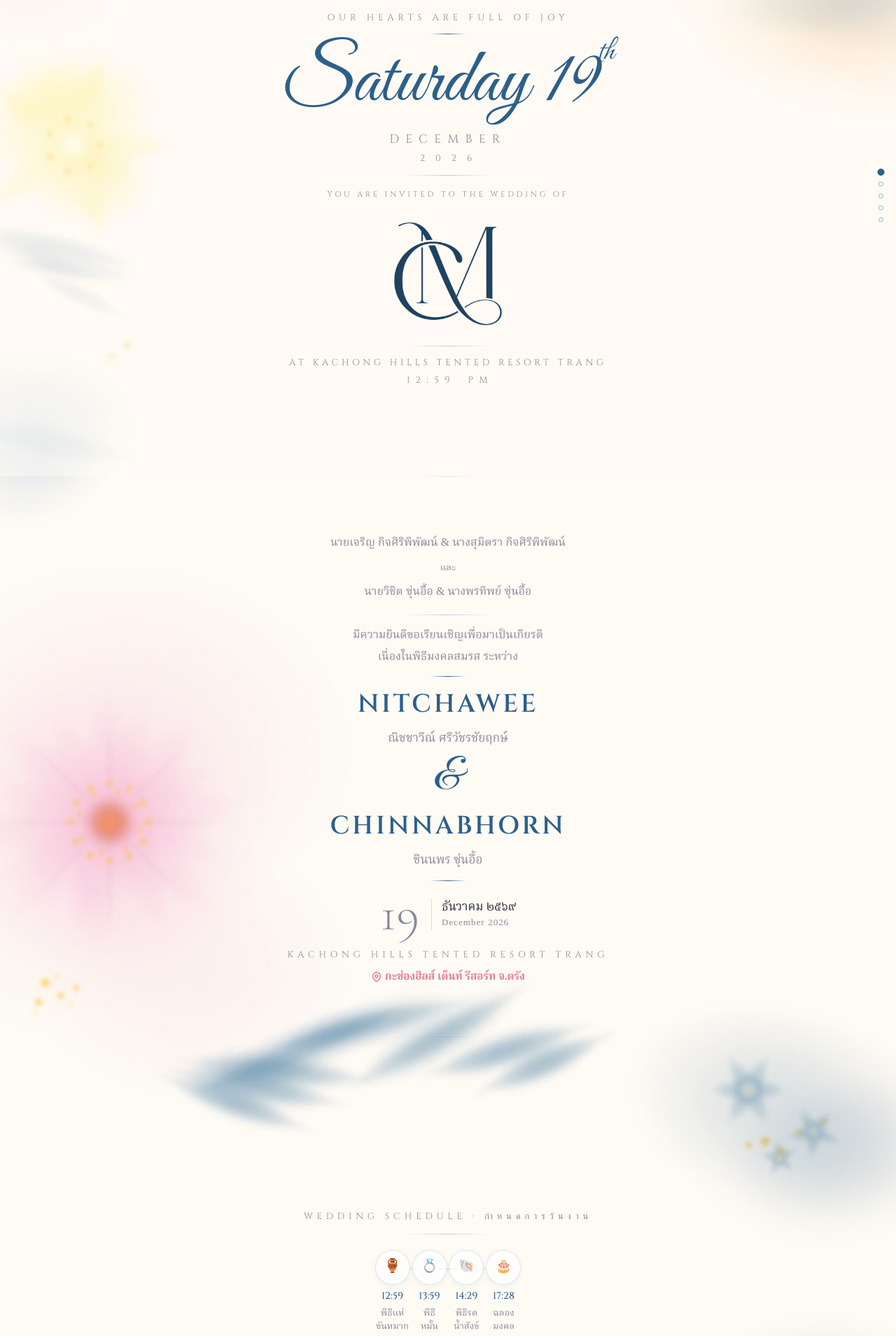
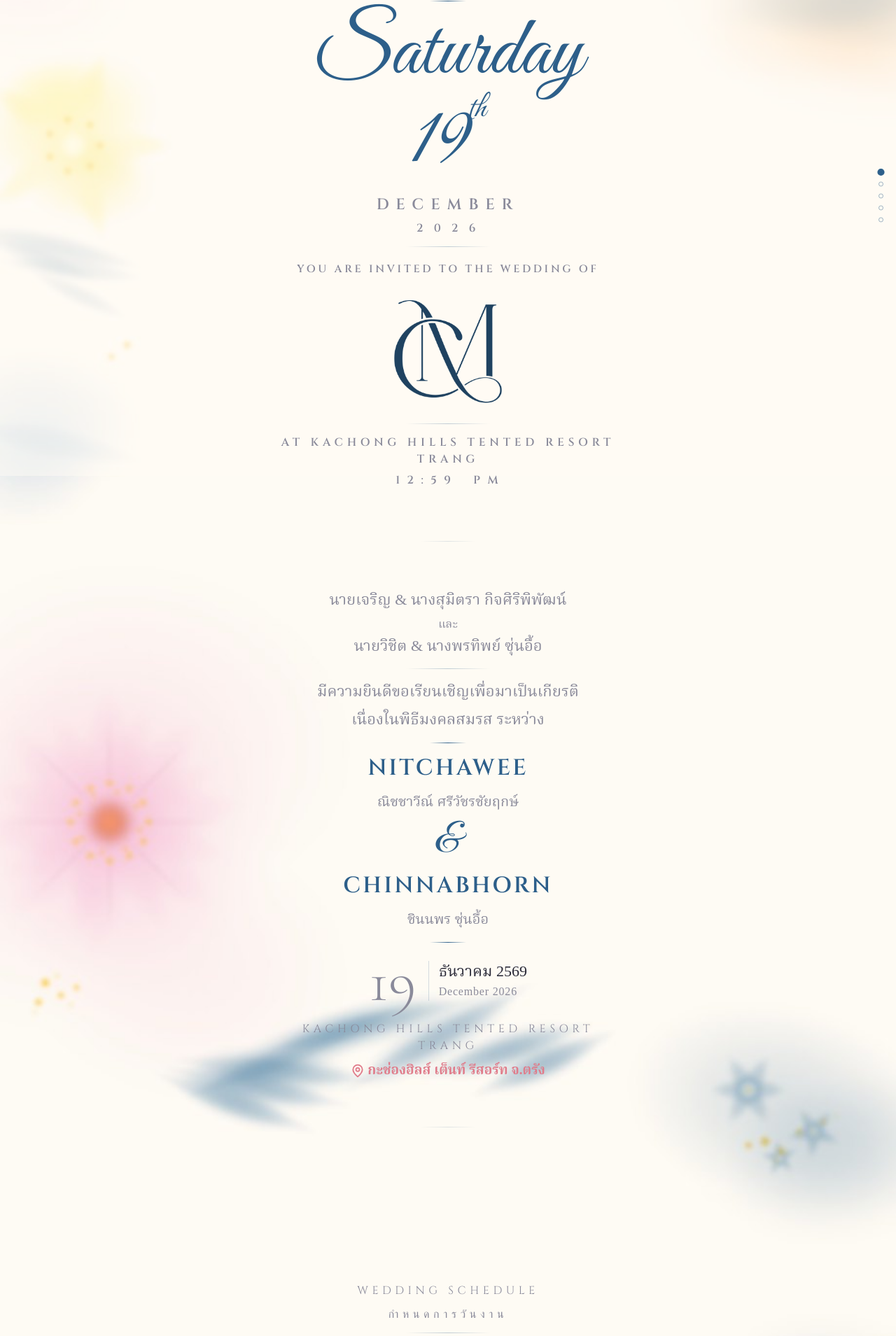
Before and after one commit to 0xchimz/mcwedding.day, a Next.js app: page / in a window 1280 px wide. Shown: the part 120-2029 px from the top of the page at 70% size. Built offline with nearby package versions, Linux system fonts and the light colour scheme.

Commit message:
style: Enhance global typography and layout spacing, and update scroll animation easing and duration.

```diff
--- a/app/globals.css
+++ b/app/globals.css
@@ -34,9 +34,9 @@ body::before {
 .cinzel { font-family: 'Cinzel', serif; }
 .cor { font-family: 'Cormorant Garamond', serif; }
 .thai { font-family: 'Noto Serif Thai', serif; }
-.xs { font-size: clamp(10px, 1.6vw, 13px); letter-spacing: .45em; text-transform: uppercase; color: var(--muted); font-family: 'Cinzel', serif; }
-.sm { font-size: clamp(14px, 2.2vw, 16px); color: var(--muted); line-height: 1.9; }
-.hashtag { font-family: 'Cinzel', serif; font-size: clamp(14px, 2.2vw, 16px); font-weight: 500; color: var(--blue); letter-spacing: .06em; opacity: .85; }
+.xs { font-size: clamp(14px, 2.5vw, 16px); letter-spacing: .35em; text-transform: uppercase; color: var(--muted); font-family: 'Cinzel', serif; }
+.sm { font-size: clamp(18px, 3.5vw, 22px); color: var(--muted); line-height: 1.8; }
+.hashtag { font-family: 'Cinzel', serif; font-size: clamp(16px, 3vw, 20px); font-weight: 500; color: var(--blue); letter-spacing: .06em; opacity: .85; }
 
 /* Scroll-reveal animation (Intersection Observer) */
 .reveal { opacity: 0; transform: translateY(16px); transition: opacity 0.75s cubic-bezier(0.22,1,0.36,1), transform 0.75s cubic-bezier(0.22,1,0.36,1); }
@@ -45,13 +45,14 @@ body::before {
 
 /* COVER */
 #cover { padding-top: 85px; padding-bottom: 75px; }
-#cover .ds { font-size: clamp(72px, 16vw, 110px); line-height: 1.05; }
+#cover .ds { font-size: clamp(80px, 18vw, 120px); line-height: 1.05; font-weight: 500; }
+#cover .xs, #cover .cinzel { font-weight: 700; }
 #cover .logo { width: 178px; height: 178px; object-fit: contain; }
 
 /* NAMES */
-.name-en { font-family: 'Cinzel', serif; font-size: clamp(28px, 5.5vw, 36px); font-weight: 600; color: var(--blue); letter-spacing: .1em; }
-.name-th { font-size: clamp(14px, 2.4vw, 17px); color: var(--muted); }
-.amp { font-family: 'Great Vibes', cursive; font-size: clamp(50px, 9vw, 64px); color: var(--blue); opacity: .65; line-height: 1; }
+.name-en { font-family: 'Cinzel', serif; font-size: clamp(28px, 4.5vw, 32px); font-weight: 600; color: var(--blue); letter-spacing: .1em; }
+.name-th { font-size: clamp(18px, 2.5vw, 20px); color: var(--muted); }
+.amp { font-family: 'Great Vibes', cursive; font-size: clamp(50px, 7vw, 60px); color: var(--blue); opacity: .65; line-height: 1; }
 
 /* TIMELINE */
 .tl-wrap { display: flex; justify-content: space-between; position: relative; width: 100%; padding: 8px 0 4px; }
@@ -65,8 +66,8 @@ body::before {
   border: 1px solid rgba(45,95,138,.16); display: flex; align-items: center; justify-content: center;
   font-size: 19px; position: relative; z-index: 1; box-shadow: 0 3px 10px rgba(0,0,0,.05);
 }
-.tl-time { font-family: 'Cinzel', serif; font-size: clamp(12px, 2vw, 14px); font-weight: 500; color: var(--blue); }
-.tl-lbl { font-size: clamp(11px, 1.8vw, 13px); color: var(--muted); line-height: 1.5; text-align: center; }
+.tl-time { font-family: 'Cinzel', serif; font-size: clamp(16px, 2.5vw, 20px); font-weight: 500; color: var(--blue); }
+.tl-lbl { font-size: clamp(15px, 2.5vw, 18px); color: var(--muted); line-height: 1.5; text-align: center; }
 .th-row { display: flex; gap: 9px; justify-content: center; }
 .th-dot { width: 20px; height: 20px; border-radius: 50%; box-shadow: 0 2px 8px rgba(0,0,0,.12); }
 
@@ -94,9 +95,9 @@ body::before {
   background: #ede8e2;
 }
 .pf img { width: 100%; height: 100%; object-fit: cover; display: block; }
-.cap-s { font-family: 'Great Vibes', cursive; font-size: clamp(28px, 5vw, 36px); color: var(--blue); display: block; margin-bottom: 3px; }
-.cap-th { font-size: clamp(13px, 2.1vw, 15px); color: var(--muted); line-height: 1.8; }
-.pnum { font-family: 'Cormorant Garamond', serif; font-size: clamp(12px, 1.8vw, 14px); letter-spacing: .3em; color: rgba(45,95,138,.25); font-style: italic; }
+.cap-s { font-family: 'Great Vibes', cursive; font-size: clamp(32px, 6vw, 40px); color: var(--blue); display: block; margin-bottom: 3px; }
+.cap-th { font-size: clamp(16px, 2.8vw, 20px); color: var(--muted); line-height: 1.8; }
+.pnum { font-family: 'Cormorant Garamond', serif; font-size: clamp(14px, 2vw, 18px); letter-spacing: .3em; color: rgba(45,95,138,.25); font-style: italic; }
 
 /* CLOSING */
 .c-grid { display: grid; grid-template-columns: 1fr 1fr; gap: 10px; width: 100%; }
--- a/app/page.tsx
+++ b/app/page.tsx
@@ -46,8 +46,8 @@ export default function WeddingEcard() {
   // Keep ref in sync with state so event handlers can read latest value
   useEffect(() => { activeSectionRef.current = activeSection; }, [activeSection]);
 
-  // easeOutExpo – fast start, smooth gentle deceleration at the end
-  const easeOutExpo = (t: number) => t === 1 ? 1 : 1 - Math.pow(2, -10 * t);
+  // easeInOutCubic – smooth start and smooth deceleration
+  const easeInOutCubic = (t: number) => t < 0.5 ? 4 * t * t * t : 1 - Math.pow(-2 * t + 2, 3) / 2;
 
   // Animate scroll to an exact Y coordinate
   const smoothScrollTo = (targetY: number, onDone?: () => void) => {
@@ -55,12 +55,12 @@ export default function WeddingEcard() {
     const startY = window.scrollY;
     const distance = targetY - startY;
     if (Math.abs(distance) < 2) { isSnapping.current = false; onDone?.(); return; }
-    const duration = Math.min(700, Math.max(350, Math.abs(distance) * 0.5));
+    const duration = Math.min(850, Math.max(500, Math.abs(distance) * 0.6));
     let startTime: number | null = null;
     const step = (ts: number) => {
       if (!startTime) startTime = ts;
       const t = Math.min((ts - startTime) / duration, 1);
-      window.scrollTo(0, startY + distance * easeOutExpo(t));
+      window.scrollTo(0, startY + distance * easeInOutCubic(t));
       if (t < 1) {
         rafRef.current = requestAnimationFrame(step);
       } else {
@@ -104,7 +104,7 @@ export default function WeddingEcard() {
     // This is the only reliable solution for Mac trackpad inertia —
     // we don't try to detect when inertia ends, we just freeze input.
     const WHEEL_THRESHOLD = 30;
-    const LOCK_MS = 950; // longer than max animation (700ms) + inertia buffer
+    const LOCK_MS = 1000; // longer than max animation (850ms) + inertia buffer
     let locked = false;
     let lockTimer: ReturnType<typeof setTimeout> | null = null;
 
@@ -193,14 +193,14 @@ export default function WeddingEcard() {
             Saturday 19<sup style={{ fontSize: '.38em', verticalAlign: 'super' }}>th</sup>
           </R>
           <R className="cinzel" delay={0.2} >
-            <div style={{ fontSize: '17px', letterSpacing: '.55em', color: 'var(--muted)' }}>DECEMBER</div>
+            <div style={{ fontSize: '22px', letterSpacing: '.45em', color: 'var(--muted)' }}>DECEMBER</div>
           </R>
           <R className="xs" delay={0.2}>
             <div style={{ marginTop: '-5px' }}>2 0 2 6</div>
           </R>
           <R className="div-lg" delay={0.2} />
           <R className="cinzel" delay={0.3}>
-            <div style={{ fontSize: '11px', letterSpacing: '.35em', color: 'var(--muted)', lineHeight: '2.4' }}>
+            <div style={{ fontSize: '15px', letterSpacing: '.25em', color: 'var(--muted)', lineHeight: '2.4' }}>
               YOU ARE INVITED TO THE WEDDING OF
             </div>
           </R>
@@ -221,10 +221,10 @@ export default function WeddingEcard() {
         {/* ══ NAMES ══ */}
         <div className="sec" id="names">
           <R className="thai sm" >
-            <div style={{ lineHeight: '2.2' }}>
-              นายเจริญ กิจศิริพิพัฒน์ &amp; นางสุมิตรา กิจศิริพิพัฒน์<br />
-              <span style={{ fontSize: '13px' }}>และ</span><br />
-              นายวิชิต ซุ่นอื้อ &amp; นางพรทิพย์ ซุ่นอื้อ
+            <div style={{ lineHeight: '1.5' }}>
+              นายเจริญ &amp; นางสุมิตรา กิจศิริพิพัฒน์<br />
+              <span style={{ fontSize: '16px' }}>และ</span><br />
+              นายวิชิต &amp; นางพรทิพย์ ซุ่นอื้อ
             </div>
           </R>
           <R className="div-lg" delay={0.1} />
@@ -242,10 +242,10 @@ export default function WeddingEcard() {
           <R className="div" delay={0.4} />
           <R delay={0.4}>
             <div style={{ display: 'flex', alignItems: 'center', gap: '17px', justifyContent: 'center' }}>
-              <div className="cor" style={{ fontSize: '70px', fontWeight: '300', color: 'var(--muted)', lineHeight: '1' }}>19</div>
+              <div className="cor" style={{ fontSize: '85px', fontWeight: '300', color: 'var(--muted)', lineHeight: '1' }}>19</div>
               <div style={{ textAlign: 'left', borderLeft: '1px solid rgba(45,95,138,.2)', paddingLeft: '14px' }}>
-                <div className="thai" style={{ fontSize: '17px', color: 'var(--text)' }}>ธันวาคม ๒๕๖๙</div>
-                <div style={{ fontSize: '13px', letterSpacing: '.08em', color: 'var(--muted)' }}>December 2026</div>
+                <div className="thai" style={{ fontSize: '22px', color: 'var(--text)' }}>ธันวาคม 2569</div>
+                <div style={{ fontSize: '16px', letterSpacing: '.05em', color: 'var(--muted)' }}>December 2026</div>
               </div>
             </div>
           </R>
@@ -253,9 +253,9 @@ export default function WeddingEcard() {
             <div style={{ marginTop: '4px' }}>KACHONG HILLS TENTED RESORT TRANG</div>
           </R>
           <R className="thai" delay={0.5}>
-            <div style={{ fontSize: '15px' }}>
+            <div style={{ fontSize: '19px' }}>
               <a href="https://maps.app.goo.gl/Lv1XmGrwo2rdrdw57" target="_blank" rel="noopener noreferrer" style={{ display: 'inline-flex', alignItems: 'center', gap: '4px', color: '#e07b8a', textDecoration: 'none', fontWeight: 600 }}>
-                <MapPin size={16} strokeWidth={2.2} />
+                <MapPin size={20} strokeWidth={2.2} />
                 กะช่องฮิลส์ เต็นท์ รีสอร์ท จ.ตรัง
               </a>
             </div>
@@ -265,9 +265,10 @@ export default function WeddingEcard() {
 
         {/* ══ TIMELINE ══ */}
         <div className="sec" id="timeline">
-          <R className="xs">WEDDING SCHEDULE · กำหนดการวันงาน</R>
+          <R className="xs">WEDDING SCHEDULE</R>
+          <R className="xs" delay={0.1}>กำหนดการวันงาน</R>
           <R className="div-lg" delay={0.1} />
-          <R delay={0.2}>
+          <R delay={0.2} className="w-full">
             <div className="tl-wrap">
               <div className="tl-item">
                 <div className="tl-icon">🏺</div>
@@ -310,7 +311,7 @@ export default function WeddingEcard() {
         <div className="sec" id="photos" style={{ gap: '12px' }}>
           <R className="xs">OUR JOURNEY TOGETHER</R>
           <R className="div" delay={0.1} />
-          <R delay={0.1}>
+          <R delay={0.1} className="w-full">
             <div className="mag">
               {/* eslint-disable @next/next/no-img-element */}
               <div className="pf m1"><img src="/images/photo-m1.jpg" alt="Photo 1" /></div>
@@ -334,14 +335,14 @@ export default function WeddingEcard() {
         {/* ══ CLOSING ══ */}
         <div className="sec" id="closing" style={{ paddingBottom: '95px' }}>
           <R className="gv" >
-            <div style={{ fontSize: '41px' }}>We&apos;re Getting Married!</div>
+            <div style={{ fontSize: '48px' }}>We&apos;re Getting Married!</div>
           </R>
           <R delay={0.2}>
             {/* eslint-disable-next-line @next/next/no-img-element */}
             <img src="/images/logo-closing.png" alt="Logo" style={{ width: '178px', height: '178px', objectFit: 'contain' }} />
           </R>
           <R className="cinzel" delay={0.2}>
-            <div style={{ fontSize: '19px', fontWeight: '600', color: 'var(--blue)', letterSpacing: '.12em' }}>
+            <div style={{ fontSize: '24px', fontWeight: '600', color: 'var(--blue)', letterSpacing: '.1em' }}>
               NITCHAWEE &amp; CHINNABHORN
             </div>
           </R>
@@ -353,16 +354,16 @@ export default function WeddingEcard() {
           </R>
           <R className="div-lg" delay={0.3} />
           <R className="thai" delay={0.4}>
-            <div style={{ fontSize: '15px', color: 'var(--muted)', lineHeight: '2.1' }}>
+            <div style={{ fontSize: '18px', color: 'var(--muted)', lineHeight: '2.1' }}>
               Kachong Hills Tented Resort Trang<br />
               <a href="https://maps.app.goo.gl/Lv1XmGrwo2rdrdw57" target="_blank" rel="noopener noreferrer" style={{ display: 'inline-flex', alignItems: 'center', gap: '4px', color: '#e07b8a', textDecoration: 'none', fontWeight: 600 }}>
-                <MapPin size={16} strokeWidth={2.2} />
+                <MapPin size={18} strokeWidth={2.2} />
                 กะช่องฮิลส์ เต็นท์ รีสอร์ท จ.ตรัง
               </a><br />
               Saturday 19 December 2026 · 12:59 PM
             </div>
           </R>
-          <R delay={0.5}><span className="hashtag" style={{ fontSize: '15px' }}>#ItWasMeantToBeChin</span></R>
+          <R delay={0.5}><span className="hashtag" style={{ fontSize: '18px' }}>#ItWasMeantToBeChin</span></R>
         </div>
 
       </div>
```
